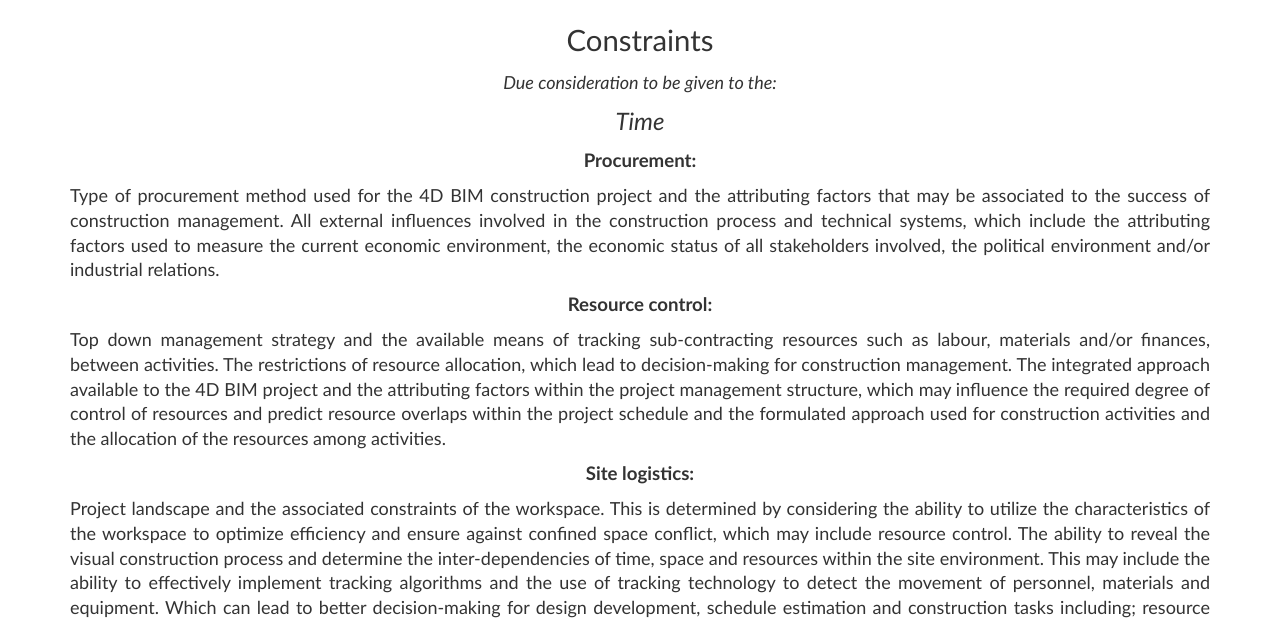
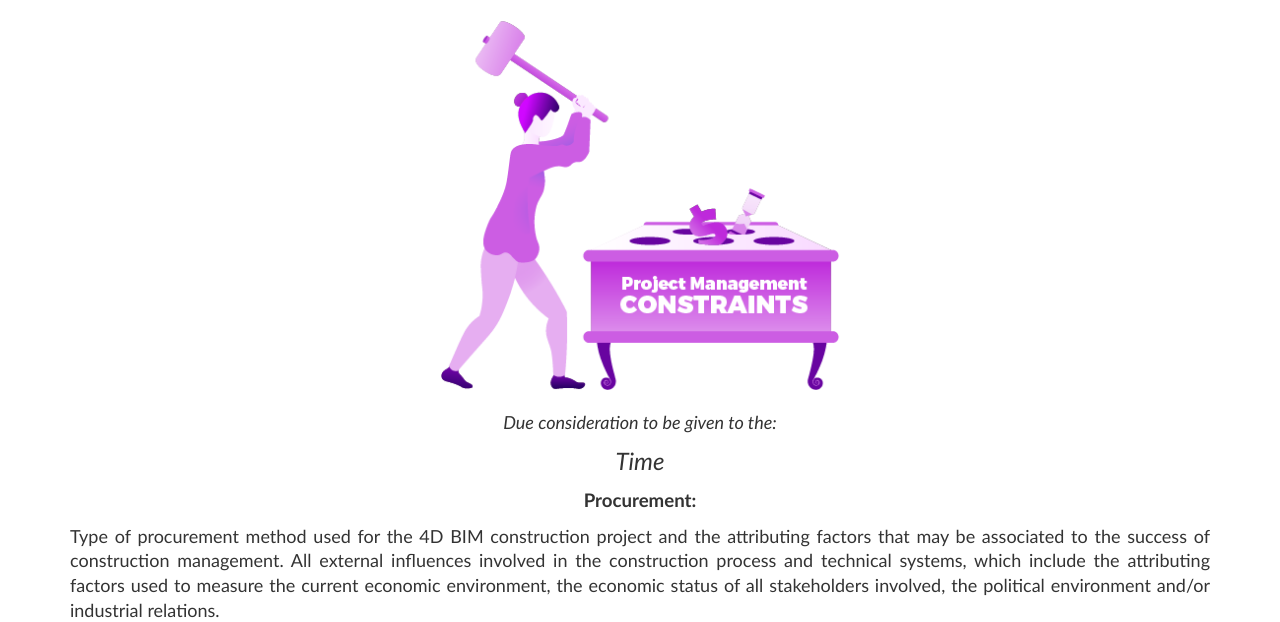
Before and after one commit to Chipop/bim_4d, a Flask app: template templates/constraints.html in a window 1280 px wide. Shown: the top 622 px of the page. Run offline with Flask 2, Linux system fonts and the light colour scheme; the template is opened without the code that fills it: most values are stand-ins (such as "Sample title", 1, 10 or a date in 2020); parts of the project's set-up code (start-up, migrations or seed data) failed here and were passed over; some libraries are stand-ins or nearby versions.

Commit message:
Constraint page modified

```diff
--- a/templates/constraints.html
+++ b/templates/constraints.html
@@ -19,7 +19,10 @@ Project Constraints
 <link rel="stylesheet" href="{{ url_for('static', filename='css/style.css') }}">
 <div class="container">
     <br>
-    <p align="middle" style="font-size: 22pt; text-align:center;">Constraints</p>
+    <div align="middle">
+        <img src="{{ url_for('static', filename='img/constraints.png') }}" class="bim-page-img">
+    </div>
+    <br>
     <p style="font-style: italic; text-align: center;">Due consideration to be given to the:</p>
     <p align="middle" style="font-size: 18pt; text-align:center; font-style: italic;">Time</p>
     <p style="font-size: 14pt; font-weight: bold; text-align: center;">Procurement: </p>
```
Also changed, not shown: static/img/constraints.png (added).
